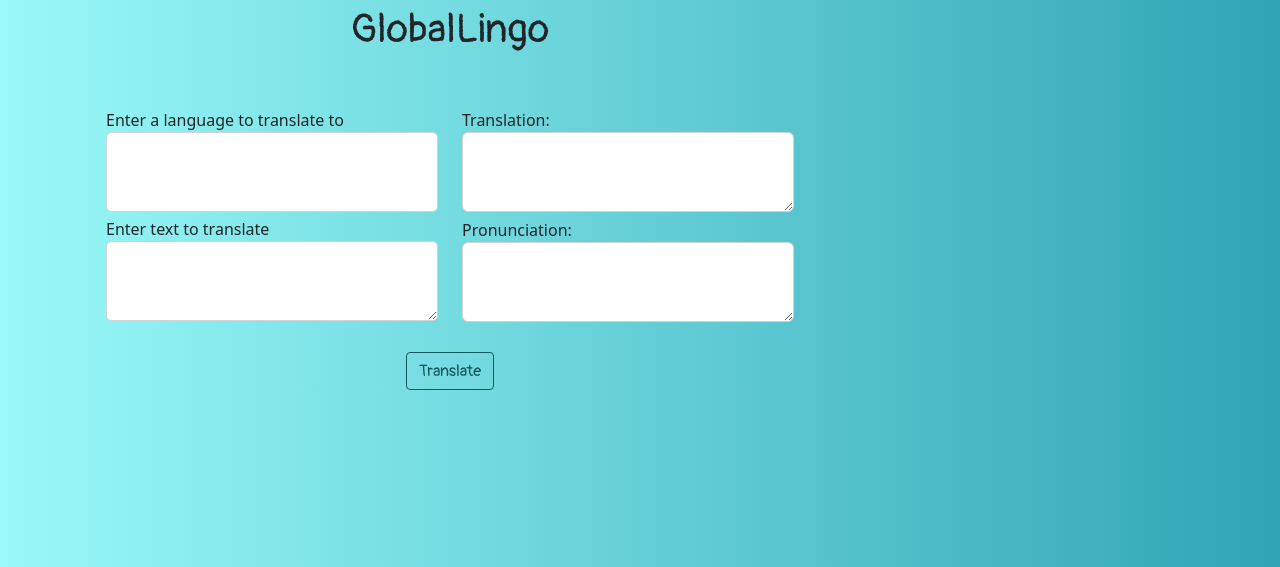
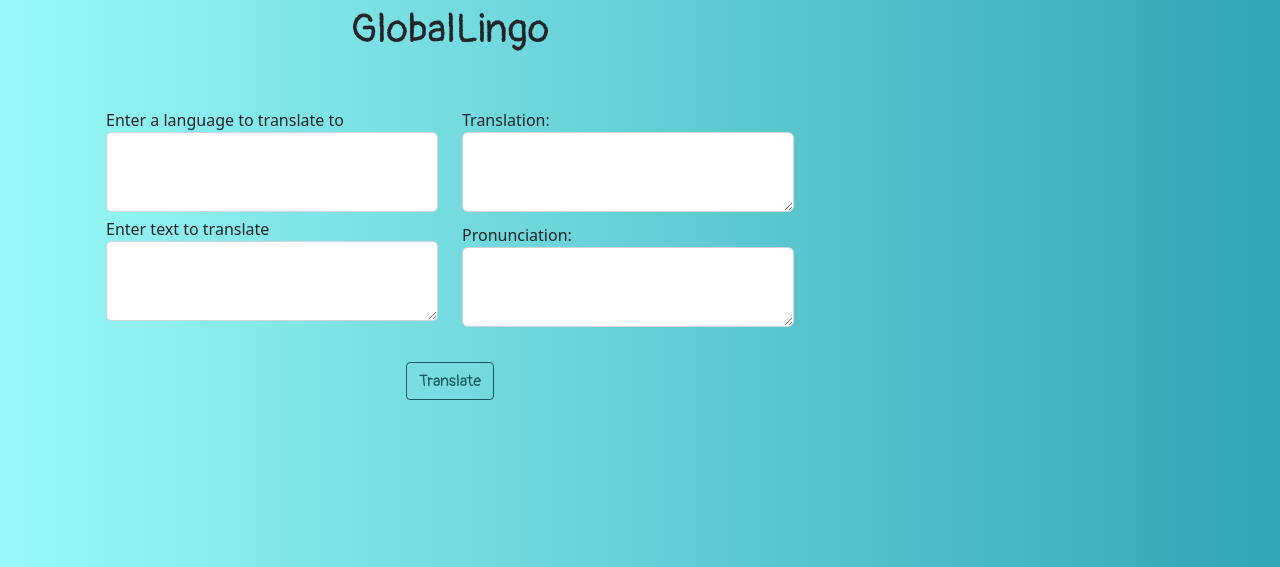
Before and after one commit to alyliann/GlobalLingo, a Flask app: page /translator in a window 1280 px wide. Shown: the part 16-583 px from the top of the page. Run offline with Flask 3, Linux system fonts and the light colour scheme.

Commit message:
Edited output textareas

```diff
--- a/static/style.css
+++ b/static/style.css
@@ -9,6 +9,7 @@ textarea {
     border-radius: 6px;
     width: 100%;
     height: 80px;
+
 }
 
 .language-input {
@@ -21,3 +22,11 @@ textarea {
     text-align: center;
 
 }
+
+.output-group {
+    margin-bottom: 5px;
+}
+
+.form-control[readonly] {
+    background-color: white;
+}
```
